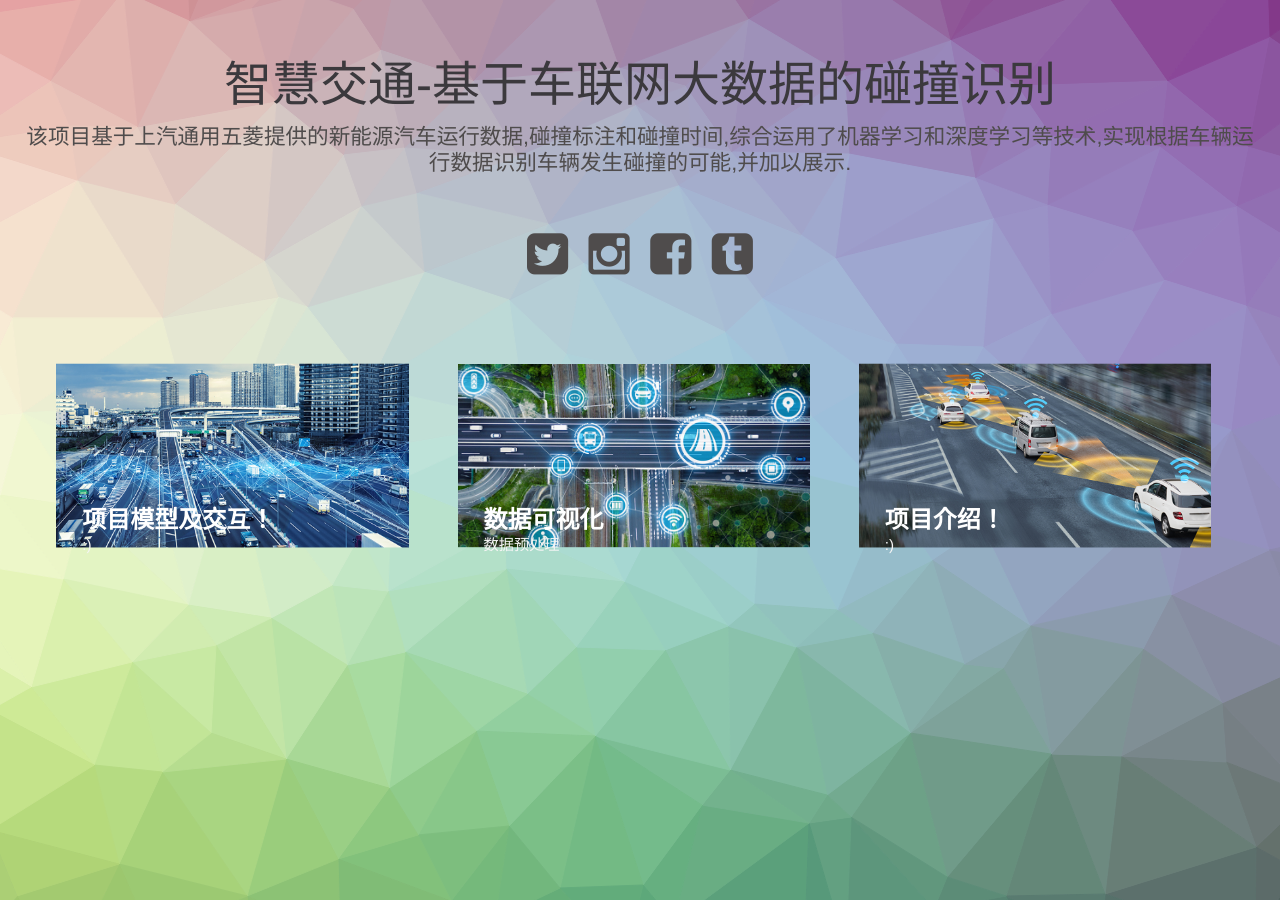
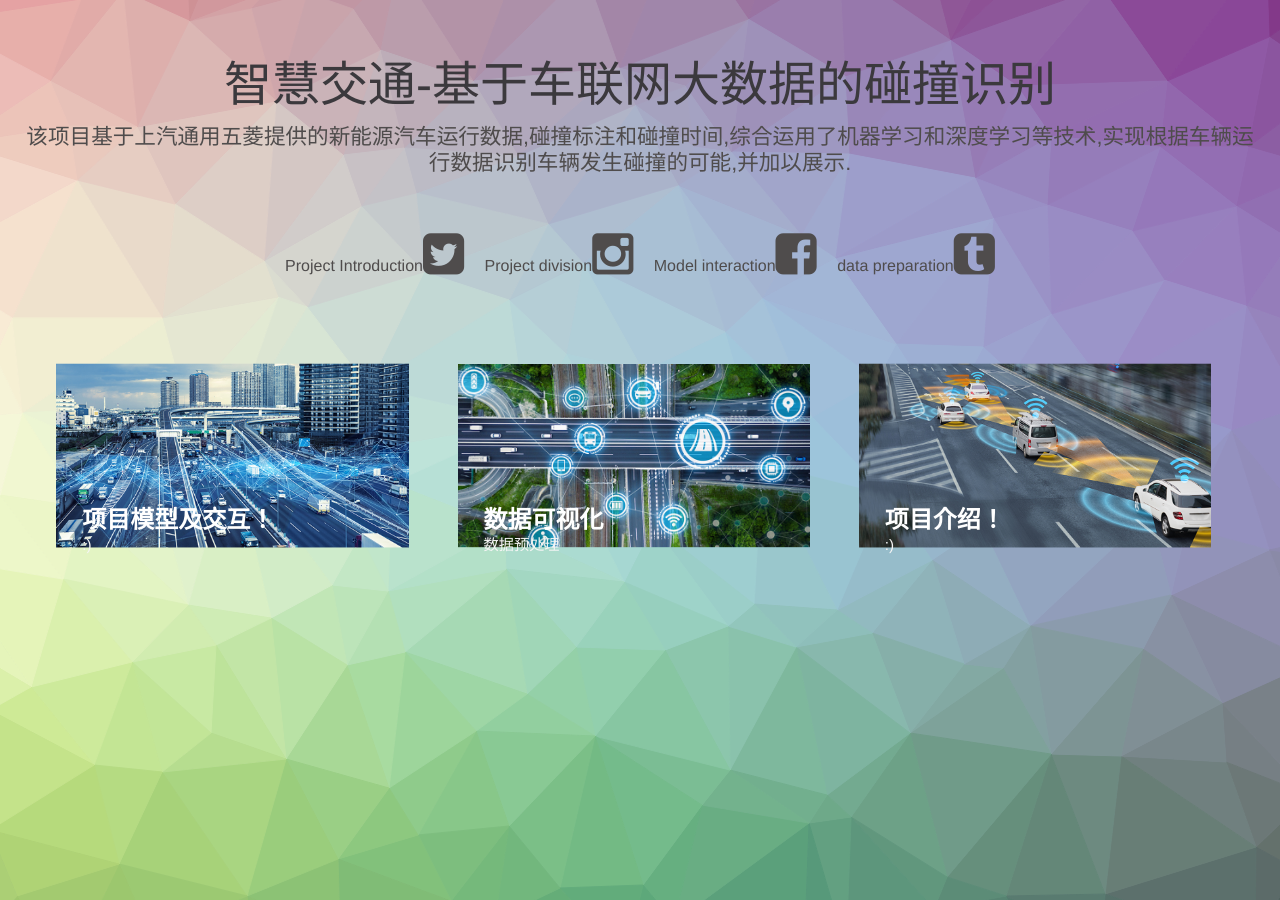
Before and after one commit to Emroy-can/Blog, a Jekyll site: the page built from index.html, in a window 1280 px wide. Built offline with Jekyll 4.4.1, drawn with Linux system fonts in a browser that asks for light colours.

Commit message:
Update index.html

```diff
--- a/index.html
+++ b/index.html
@@ -29,10 +29,10 @@ layout: compress
     <header class="header">
         <h1>{{ site.title }}<span>{{ site.subTitle }}</span></h1>
         <nav class="links">
-            <a href="#"><i class="fa fa-twitter-square fa-3x"></i></a>
-            <a href="#"><i class="fa fa-instagram fa-3x"></i></a>
-            <a href="#"><i class="fa fa-facebook-square fa-3x"></i></a>
-            <a href="#"><i class="fa fa-tumblr-square fa-3x"></i></a>
+            <a href="introduction.html"><font style="vertical-align: inherit;"><font style="vertical-align: inherit;">Project Introduction</font></font><i class="fa fa-twitter-square fa-3x"></i></a>
+            <a href="division.html"><font style="vertical-align: inherit;"><font style="vertical-align: inherit;">Project division</font></font><i class="fa fa-instagram fa-3x"></i></a>
+            <a href="model.html"><font style="vertical-align: inherit;"><font style="vertical-align: inherit;">Model interaction</font></font><i class="fa fa-facebook-square fa-3x"></i></a>
+            <a href="data.html"><font style="vertical-align: inherit;"><font style="vertical-align: inherit;">data preparation</font></font><i class="fa fa-tumblr-square fa-3x"></i></a>
         </nav>
     </header>
     <div class="content">
```
